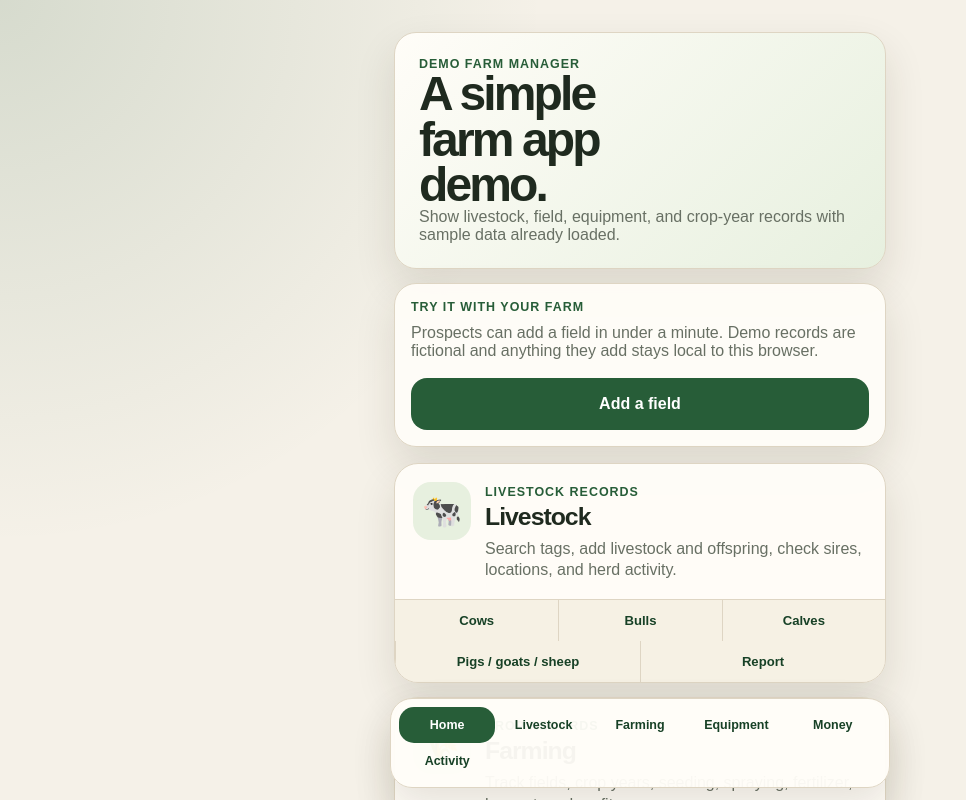
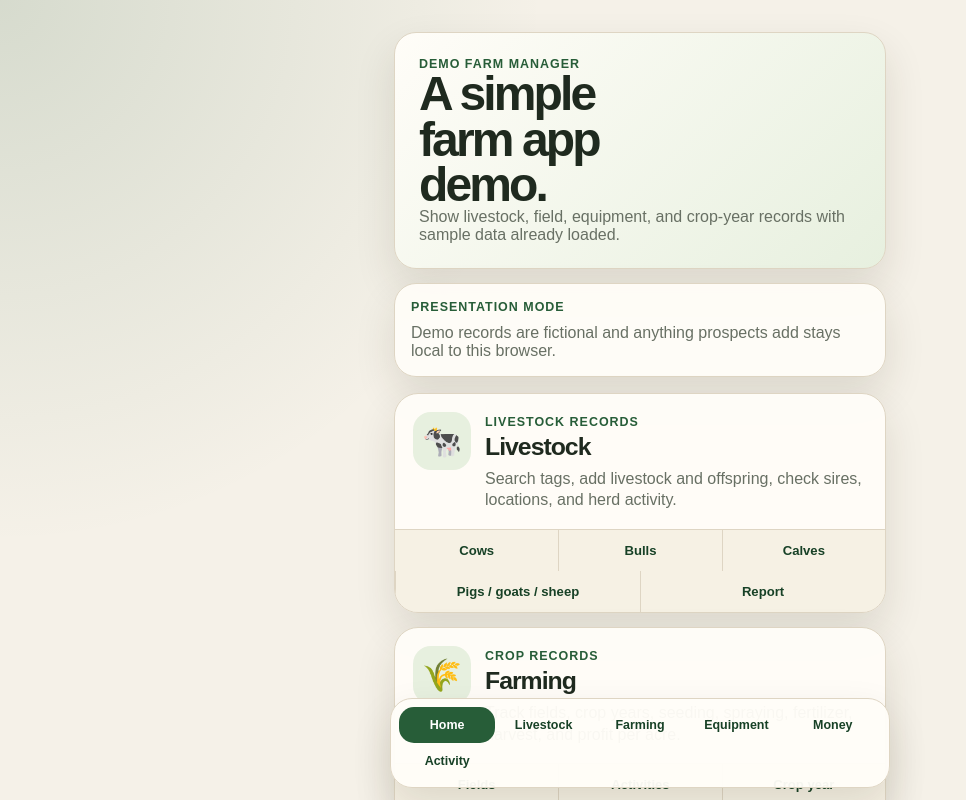
Before and after one commit to duanegraber/Demo-farming-app, a Next.js app: page / in a window 1280 px wide. Shown: the top 800 px of the page, without its empty margins (0-966 px from the left). Built offline with nearby package versions, Linux system fonts and the light colour scheme; no server answers.

Commit message:
Remove landing page add field CTA

```diff
--- a/src/app/page.js
+++ b/src/app/page.js
@@ -66,9 +66,8 @@ export default function Home() {
       </section>
 
       <section className="search-card">
-        <p className="eyebrow">Try it with your farm</p>
-        <p className="muted">Prospects can add a field in under a minute. Demo records are fictional and anything they add stays local to this browser.</p>
-        <Link href="/farming/fields/new" className="button full">Add a field</Link>
+        <p className="eyebrow">Presentation mode</p>
+        <p className="muted">Demo records are fictional and anything prospects add stays local to this browser.</p>
       </section>
 
       <section className="section-tabs" aria-label="Demo Farm Manager sections">
```
